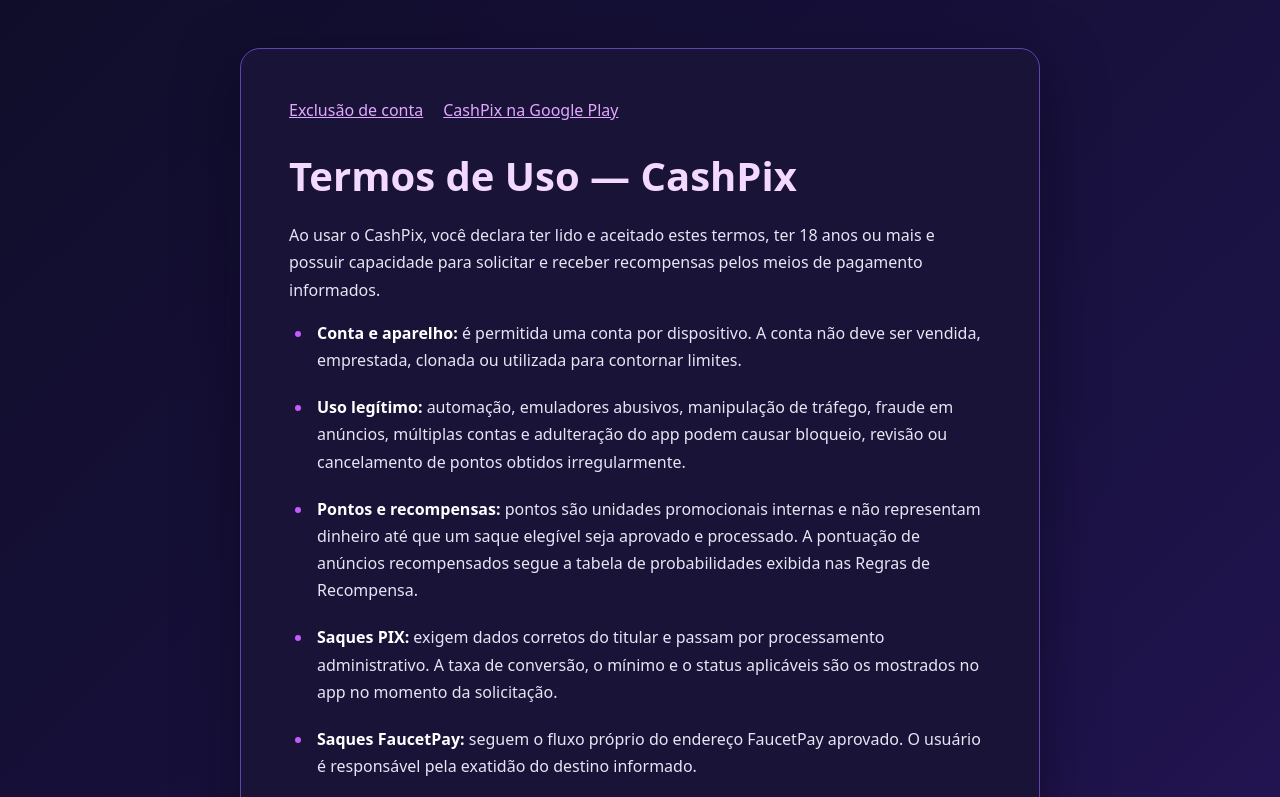
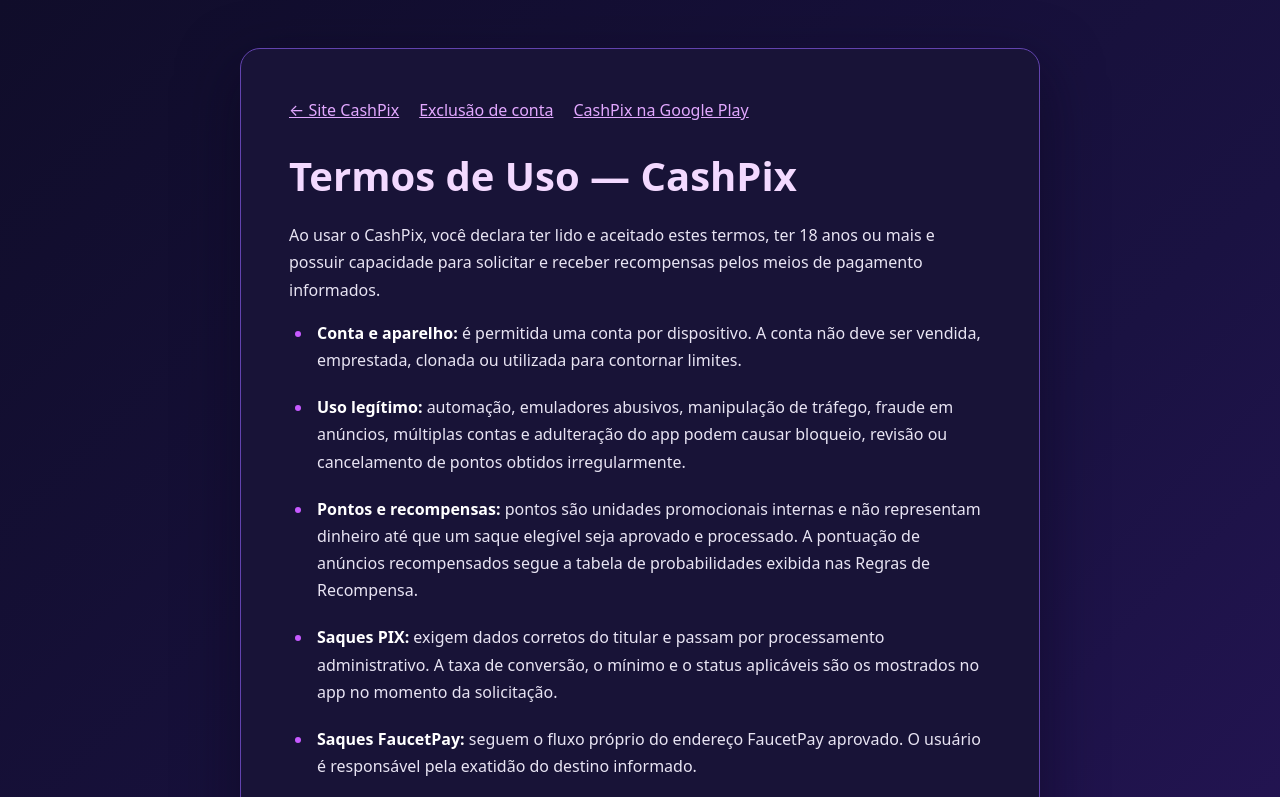
Before and after one commit to flepy20221-spec/cashpix-exclusao-conta, a plain HTML site: page termos-de-uso.html in a window 1280 px wide. Shown: the top 797 px of the page. Drawn offline with Linux system fonts and the light colour scheme.

Commit message:
Add return link to CashPix official website

```diff
--- a/termos-de-uso.html
+++ b/termos-de-uso.html
@@ -13,7 +13,7 @@ a{color:#e2a8ff}a:focus-visible{outline:2px solid #e2a8ff;outline-offset:3px}nav
 </head>
 <body>
 <main>
-<nav aria-label="Navegação"><a href="/">Exclusão de conta</a><a href="https://play.google.com/store/apps/details?id=com.madagascarmods">CashPix na Google Play</a></nav>
+<nav aria-label="Navegação"><a href="https://cashpix-manus-proof-production.up.railway.app/">← Site CashPix</a><a href="/">Exclusão de conta</a><a href="https://play.google.com/store/apps/details?id=com.madagascarmods">CashPix na Google Play</a></nav>
 <h1>Termos de Uso — CashPix</h1>
 <p>Ao usar o CashPix, você declara ter lido e aceitado estes termos, ter 18 anos ou mais e possuir capacidade para solicitar e receber recompensas pelos meios de pagamento informados.</p>
 <ul>
```
